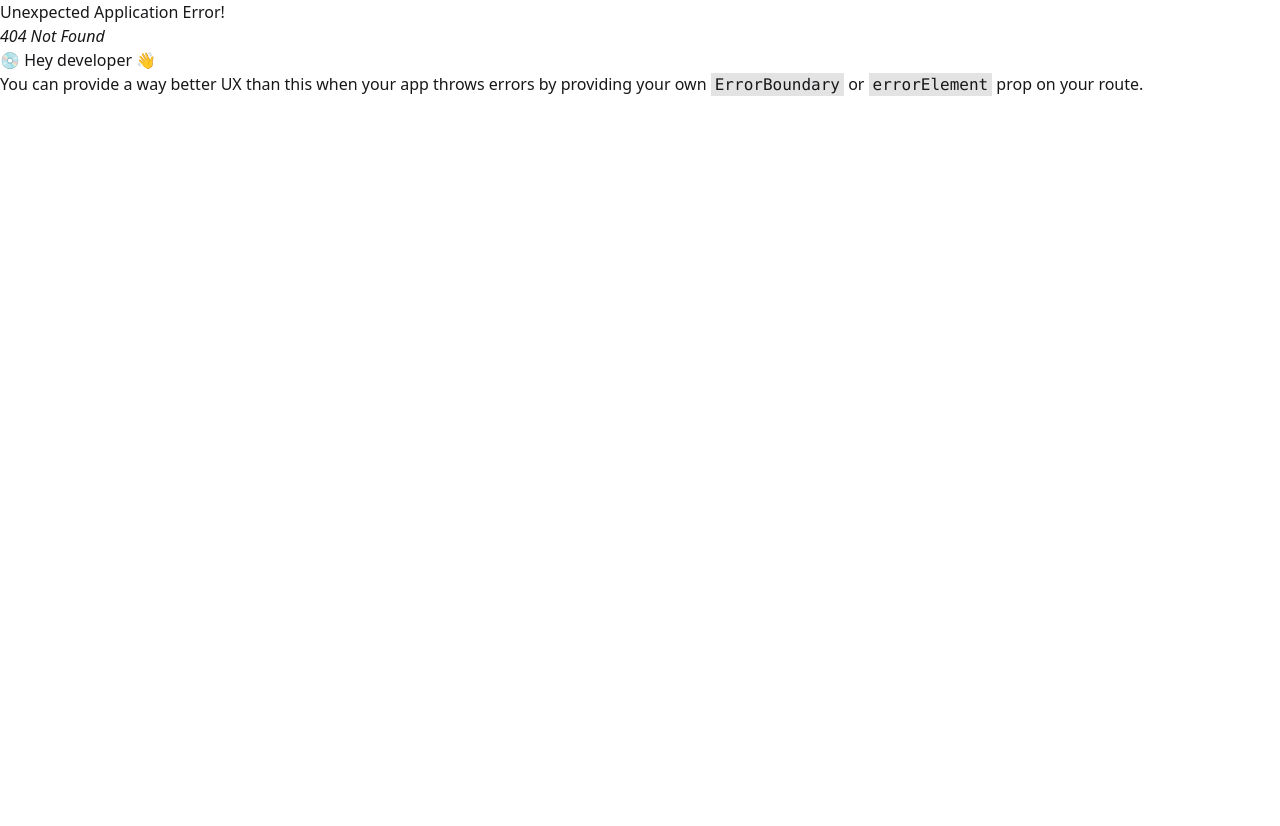
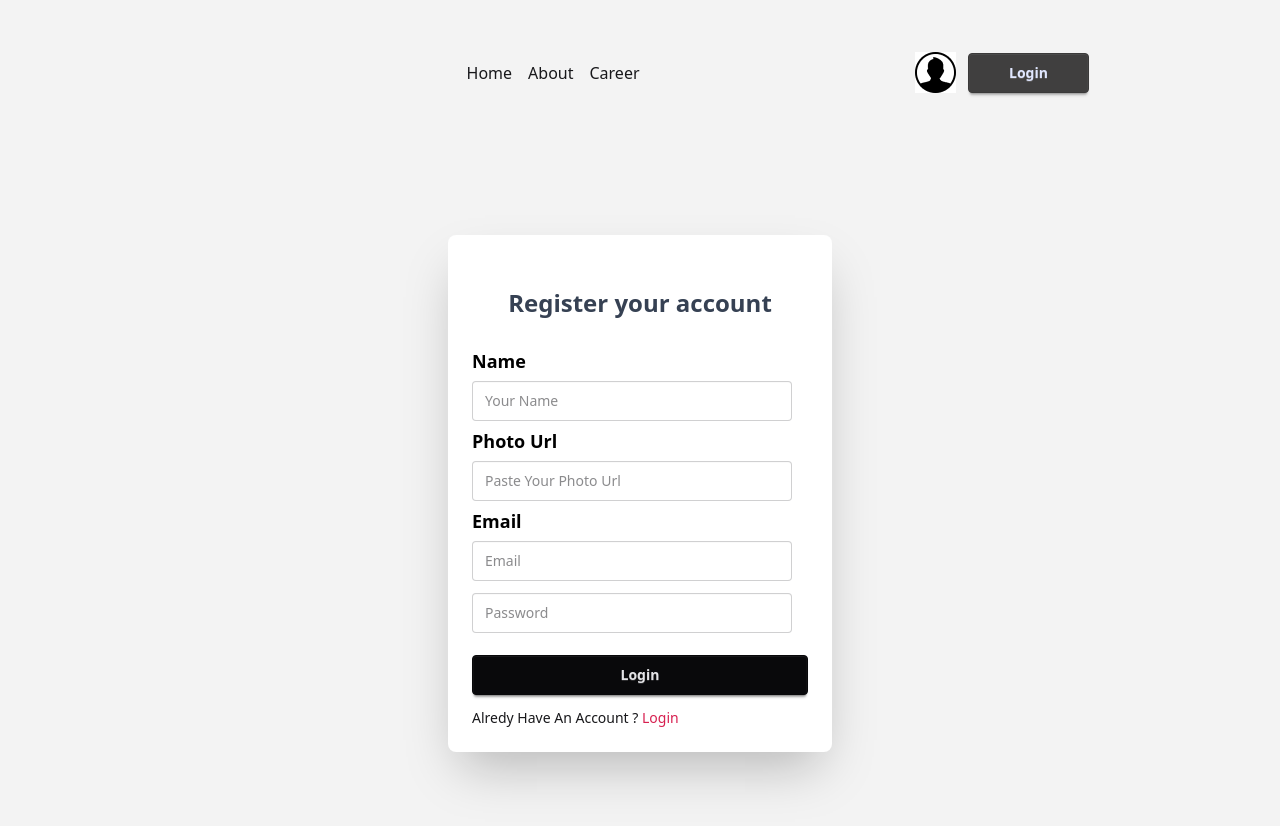
Before and after one commit to ArifulIslam016/Dragon-News, a React (Vite) app: page /auth/register in a window 1280 px wide. Before the commit this address had no page. Shown: the top 826 px of the page. Before the commit the page ends 800 px from the top, so only its background shows below. Built offline with nearby package versions, Linux system fonts and the light colour scheme.

Commit message:
Login Register Form adde

```diff
--- a/src/Components/Navbar/Navbar.jsx
+++ b/src/Components/Navbar/Navbar.jsx
@@ -7,7 +7,7 @@ const Navbar = () => {
         <div className='flex justify-around items-center'>
                 <section></section>
                 <section className='flex gap-4 items-center'>
-                    <NavLink to={'/home'}>Home</NavLink>
+                    <NavLink to={'/'}>Home</NavLink>
                     <NavLink to={'/about'}>About</NavLink>
                     <NavLink to={'/career'}>Career</NavLink>
                 </section>
--- /dev/null
+++ b/src/Layouts/AuthLayout/AuthLayout.jsx
@@ -0,0 +1,16 @@
+import React from "react";
+import Navbar from "../../Components/Navbar/Navbar";
+import { Outlet } from "react-router";
+
+const AuthLayout = () => {
+  return (
+    <div className="bg-base-200">
+      <header className="w-11/12 mx-auto  pt-13">
+        <Navbar></Navbar>
+      </header>
+      <Outlet></Outlet>
+    </div>
+  );
+};
+
+export default AuthLayout;
--- a/src/Layouts/HomeLayout/HomeLayout.jsx
+++ b/src/Layouts/HomeLayout/HomeLayout.jsx
@@ -8,8 +8,7 @@ import RightAside from "./RightAside";
 
 const HomeLayout = () => {
   return (
-    <div>
-      <Header></Header>
+    <div>      <Header></Header>
       {/* latest section */}
       <section className="w-11/12 mx-auto pt-8">
               <Latest></Latest>
@@ -29,7 +28,7 @@ const HomeLayout = () => {
             <Outlet></Outlet>
           </section>
           {/* Right Aside here */}
-      <aside className="col-span-3 sticky top-0 h-fit
+      <aside className="col-span-3  top-0 h-fit sticky
       ">
         <RightAside></RightAside>
       </aside>
--- /dev/null
+++ b/src/Pages/Login.jsx
@@ -0,0 +1,33 @@
+import React from "react";
+import { Link } from "react-router";
+
+const Login = () => {
+  return (
+    <div className="hero bg-base-200 min-h-screen ">
+
+      <div className="card bg-base-100 w-full max-w-sm shrink-0 shadow-2xl">
+        <h1 className="text-2xl font-bold text-gray-700 text-center pt-13  ">Login your account</h1>
+        <div className="card-body">
+         <form>
+             <fieldset className="fieldset">
+            <label className="label text-lg text-black font-semibold">Email</label>
+            <input type="email" className="input" placeholder="Email" name="email" />
+            <label className="label text-lg text-black font-semibold">Password</label>
+            <input type="password" className="input" placeholder="Password" name="password" />
+            <div>
+              <a className="link link-hover">Forgot password?</a>
+            </div>
+            <button className="btn btn-neutral mt-4">Login</button>
+          </fieldset>
+         </form>
+         <p>
+            Dont’t Have An Account ? <Link to={'/auth/register'} className="text-secondary">Register</Link>
+         </p>
+
+        </div>
+      </div>
+    </div>
+  );
+};
+
+export default Login;
--- /dev/null
+++ b/src/Pages/Register.jsx
@@ -0,0 +1,41 @@
+import React from 'react';
+import { Link } from 'react-router';
+
+const Register = () => {
+    return (
+       <div className="hero bg-base-200 min-h-screen ">
+
+      <div className="card bg-base-100 w-full max-w-sm shrink-0 shadow-2xl">
+        <h1 className="text-2xl font-bold text-gray-700 text-center pt-13  ">Register your account</h1>
+        <div className="card-body">
+         <form>
+             <fieldset className="fieldset">
+                {/* Name Section */}
+                <label className="label text-lg text-black font-semibold">Name</label>
+            <input type="text" className="input" placeholder="Your Name" name='name'/>
+            {/* Photo Url Section */}
+                <label className="label text-lg text-black font-semibold">Photo Url</label>
+            <input type="text" className="input" placeholder="Paste Your Photo Url" name='PhotoUrl'/>
+                {/* Email Section */}
+            <label className="label text-lg text-black font-semibold" >Email</label>
+            <input type="email" className="input" placeholder="Email" name='email' />
+            {/* Password Section */}
+            <label className="label text-lg text-black font-semibold"></label>
+            <input type="password" className="input" placeholder="Password" name='password' />
+            {/* <div>
+              <a className="link link-hover">Forgot password?</a>
+            </div> */}
+            <button className="btn btn-neutral mt-4">Login</button>
+          </fieldset>
+         </form>
+         <p>
+           Alredy Have An Account ? <Link to={'/auth/login'} className="text-secondary">Login</Link>
+         </p>
+
+        </div>
+      </div>
+    </div>
+    );
+};
+
+export default Register;
```
Also changed, not shown: src/Routes/Routes.jsx (+15 -2 lines).
